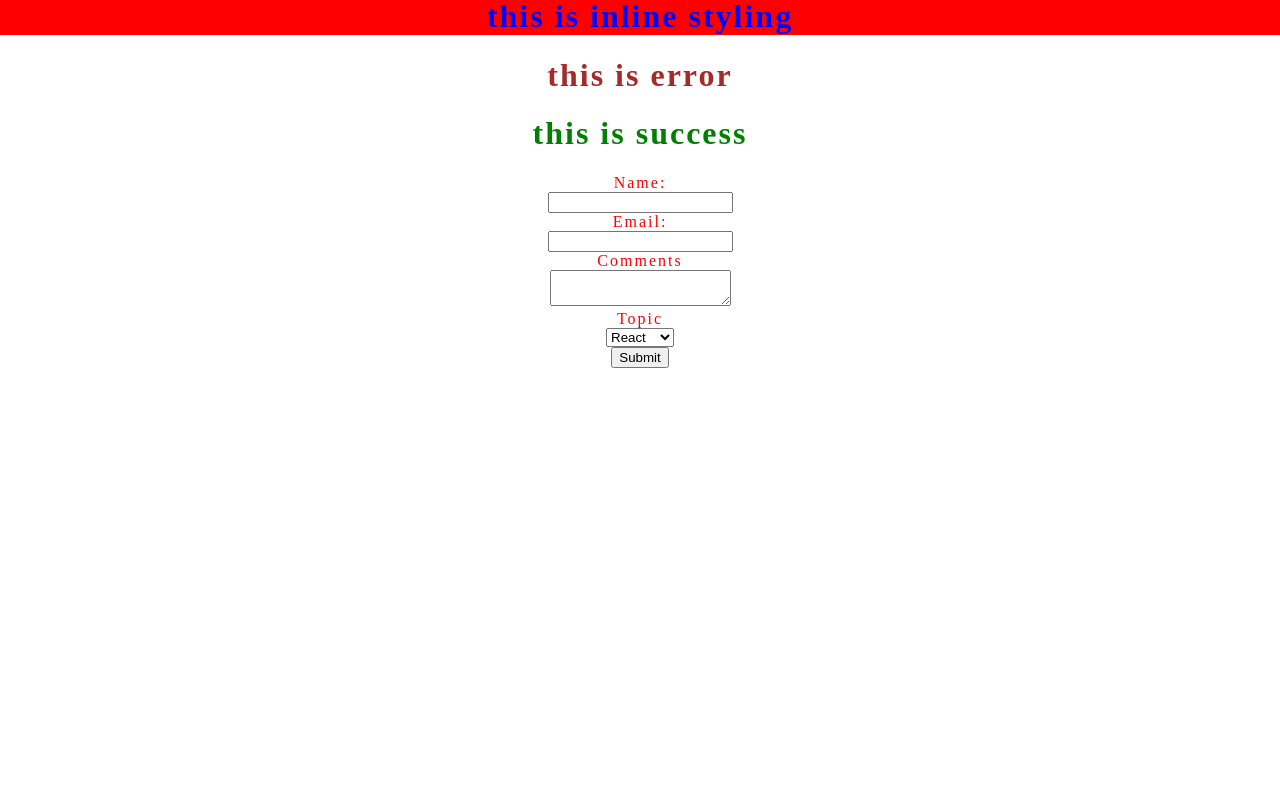
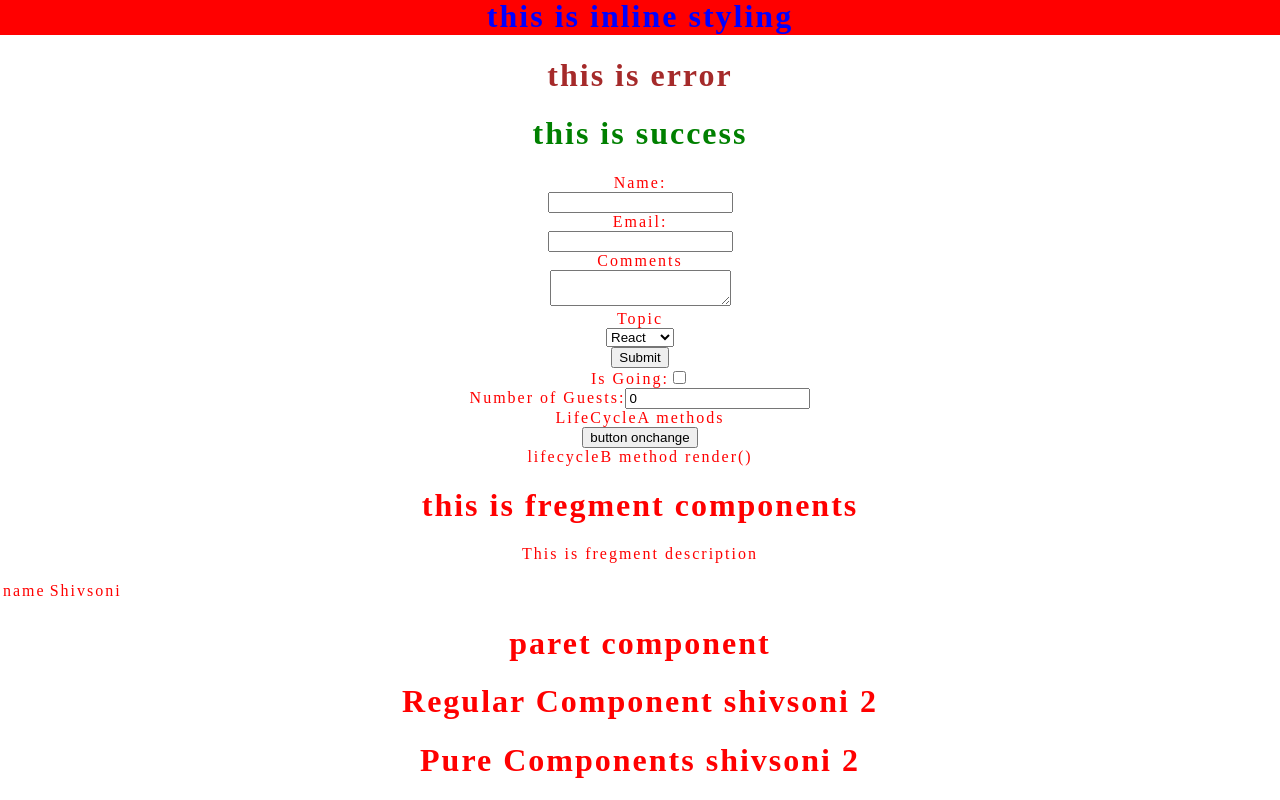
Before and after one commit to Shiv392/React-JS, a React (Create React App) app in the folder hello_world/: page / in a window 1280 px wide. Shown: the part 1369-2169 px from the top of the page. Before the commit the page ends 1737 px from the top, so only its background shows below. Built offline with nearby package versions, Linux system fonts and the light colour scheme.

Commit message:
added fregments,pure components

```diff
--- a/hello_world/src/App.js
+++ b/hello_world/src/App.js
@@ -16,6 +16,11 @@ import InlineStyle from './components/InlineStyle';
 import AppStyle from './appStyle.css';
 import styles from './appStyle.module.css';
 import Form from './components/Form';
+import MultipleInput from './components/multiple_INput.js';
+import LifeCycleA from './components/LifeCycleA.js';
+import FregmentDemo from './components/FregmentDemo.js';
+import Table from './components/Table.js';
+import ParentComponent from './components/ParentComponent.js';
 
 function App() {
   return (
@@ -41,6 +46,12 @@ function App() {
       <h1 className='error'> this is error</h1>
       <h1 className={styles.success}>this is success</h1>
       <Form></Form>
+      <MultipleInput></MultipleInput>
+      <LifeCycleA></LifeCycleA>
+      <FregmentDemo />
+      <Table></Table>
+      <ParentComponent></ParentComponent>
+
     </div>
   );
 }
--- /dev/null
+++ b/hello_world/src/components/Column.js
@@ -0,0 +1,12 @@
+import React from 'react'
+
+function Column() {
+  return (
+    <React.Fragment>
+      <td>name</td>
+      <td>Shivsoni</td>
+    </React.Fragment>
+  )
+}
+
+export default Column
--- /dev/null
+++ b/hello_world/src/components/FregmentDemo.js
@@ -0,0 +1,14 @@
+import React from 'react';
+
+function FregmentDemo() {
+  return (
+  <React.Fragment>
+<h1>this is fregment components</h1>
+      <p>This is fregment description</p>
+  </React.Fragment>
+
+
+  )
+}
+
+export default FregmentDemo
--- /dev/null
+++ b/hello_world/src/components/LifeCycleA.js
@@ -0,0 +1,47 @@
+import React, { Component } from 'react'
+import LifeCycleB from './LifeCycleB.js'
+
+ class LifeCycleA extends Component {
+    constructor(){
+        super();
+        this.state={
+            name:'shivsoni'
+        }
+        console.log(`lifecycle A constructor()`)
+    }
+    static getDerivedStateFromProps(props,state){
+        console.log(`lifecycle A static getStaticFromProps()`);
+        return null;
+    }
+    componentDidMount(){
+        console.log(`lifecycle A componentDidMount()`);
+    }
+    shouldComponentUpdate(){
+      console.log(`lifecycle B shouldComponentUpdate()`);
+      return true;
+  }
+  getSnapshotBeforeUpdate(prevprops,prevstate){
+    console.log(`lifecycle a getsnapshotbeforeupdate()`);
+    return null;
+  }
+  componentDidUpdate(){
+    console.log(`lifecycle A componentDidUpdate()`);
+  }
+  changeState=()=>{
+    this.setState({
+      name:'change shivsoni'
+    })
+  }
+  render() {
+    console.log(`lifecycle A render()`)
+    return (
+    <div>
+        <div>LifeCycleA methods</div>
+        <button onClick={this.changeState}>button onchange</button>
+     <LifeCycleB />
+      </div>
+    )
+  }
+}
+
+export default LifeCycleA
--- /dev/null
+++ b/hello_world/src/components/LifeCycleB.js
@@ -0,0 +1,41 @@
+import React, { Component } from 'react'
+
+
+ class LifeCycleB extends Component {
+    constructor(){
+        super();
+        this.state={
+            name:'shivsoni'
+        }
+        console.log(`lifecycle B constructor()`);
+    }
+    static getDerivedStateFromProps(props,state){
+        console.log(`lifecycle B static getStaticFromProps()`);
+        return null;
+    }
+    componentDidMount(){
+        console.log(`lifecycle B componentDidMount()`);
+    }
+    shouldComponentUpdate(){
+        console.log(`lifecycle B shouldComponentUpdate()`);
+        return true;
+    }
+    getSnapshotBeforeUpdate(prevprops,prevstate){
+      console.log(`lifecycle B getsnapshotbeforeupdate()`);
+      return null;
+    }
+    componentDidUpdate(){
+      console.log(`lifecycle B componentDidUpdate()`);
+    }
+  render() {
+    console.log(`lifecycle B render()`)
+    return(
+        <div>
+            <div>lifecycleB method render() </div>
+
+        </div>
+    )
+}
+}
+
+export default LifeCycleB
--- /dev/null
+++ b/hello_world/src/components/ParentComponent.js
@@ -0,0 +1,31 @@
+import React, { Component } from 'react';
+import RegularComp from './RegularComp';
+import PureComp from './PureComponent';
+
+ class ParentComponent extends Component {
+    constructor(){
+        super();
+        this.state={
+            name:'shivsoni'
+        }
+    }
+    componentDidMount(){
+        setInterval(()=>{
+            this.setState({
+                name:'shivsoni 2'
+            })
+        },2000)
+    }
+  render() {
+    console.log(`parent component render ****`);
+    return (
+      <div>
+        <h1>paret component</h1>
+        <RegularComp name={this.state.name} />
+        <PureComp name={this.state.name} />
+      </div>
+    )
+  }
+}
+
+export default ParentComponent
--- /dev/null
+++ b/hello_world/src/components/PureComponent.js
@@ -0,0 +1,17 @@
+import React,{PureComponent}  from "react";
+
+class PureComp extends PureComponent{
+    constructor(){
+        super();
+    }
+    render(){
+        console.log(`pure component render ***`);
+        return (
+            <div>
+                <h1>Pure Components {this.props.name}</h1>
+            </div>
+        )
+    }
+
+}
+export default PureComp;
--- /dev/null
+++ b/hello_world/src/components/RegularComp.js
@@ -0,0 +1,15 @@
+import React, { Component } from 'react'
+
+ class RegularComp extends Component {
+
+  render() {
+    console.log(`regular component render ***`);
+    return (
+      <div>
+        <h1>Regular Component {this.props.name}</h1>
+      </div>
+    )
+  }
+}
+
+export default RegularComp
--- /dev/null
+++ b/hello_world/src/components/Table.js
@@ -0,0 +1,18 @@
+import React from 'react';
+import Column from './Column.js'
+
+function Table() {
+  return (
+    <div>
+      <table>
+        <tbody>
+            <tr>
+                <Column />
+            </tr>
+        </tbody>
+      </table>
+    </div>
+  )
+}
+
+export default Table
--- /dev/null
+++ b/hello_world/src/components/multiple_INput.js
@@ -0,0 +1,35 @@
+import React, { Component } from 'react'
+
+export class multiple_INput extends Component {
+    constructor(){
+        super();
+        this.state={
+            isGoing:false,
+            numberofguest:0
+        }
+    }
+    HandleInput=(event)=>{
+      console.log(event.target);
+        const target=event.target;
+        const value=target.type==='checkbox'?target.checked:target.value;
+        const name=target.name;
+        this.setState({
+          [name]:value
+        })
+    }
+
+  render() {
+    return (
+      <div>
+        <form>
+            <label>Is Going:</label>
+            <input type="checkbox" name="isGoing" checked={this.state.isGoing} onChange={this.HandleInput}/><br/>
+            <label>Number of Guests:</label>
+            <input type="number" name="numberofguest" value={this.state.numberofguest} onChange={this.HandleInput}/><br/>
+        </form>
+      </div>
+    )
+  }
+}
+
+export default multiple_INput
```
